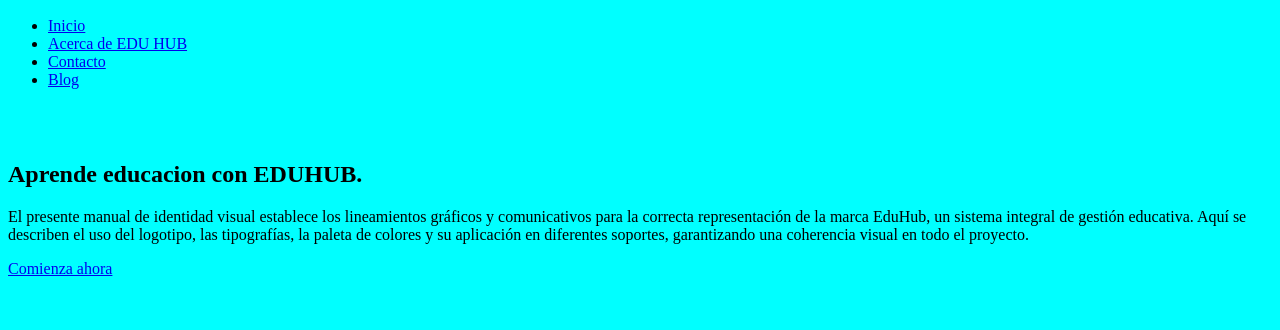
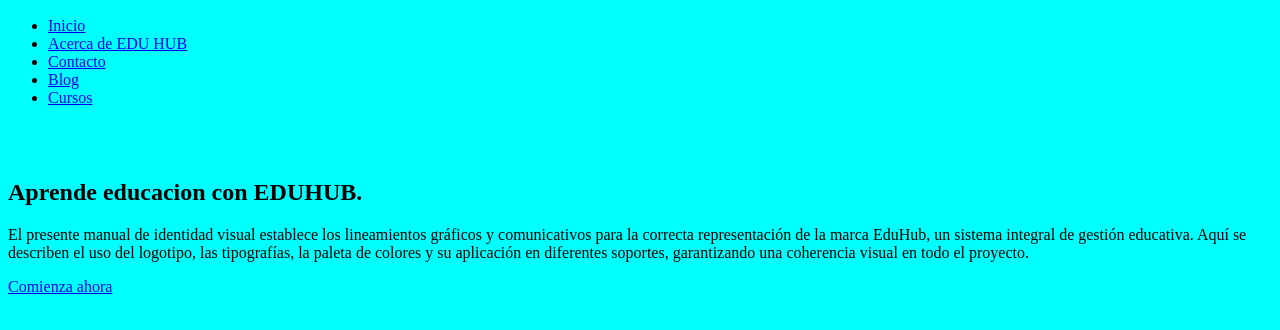
Before and after one commit to jamesdavilavilla/EDUHUB, a plain HTML site: page index.html in a window 1280 px wide. Shown: the part 462-792 px from the top of the page. Drawn offline with Linux system fonts and the light colour scheme.

Commit message:
Agregue sección de Cursos

```diff
--- a/index.html
+++ b/index.html
@@ -31,7 +31,9 @@
                 <li class="nav__items">
                     <a href="#" class="nav__links">Blog</a>
                 </li>
-
+                <li class="nav__items">
+                    <a href="#" class="nav__links">Cursos</a>
+                </li>
                 <img src="" class="nav__close">
             </ul>
 
```
